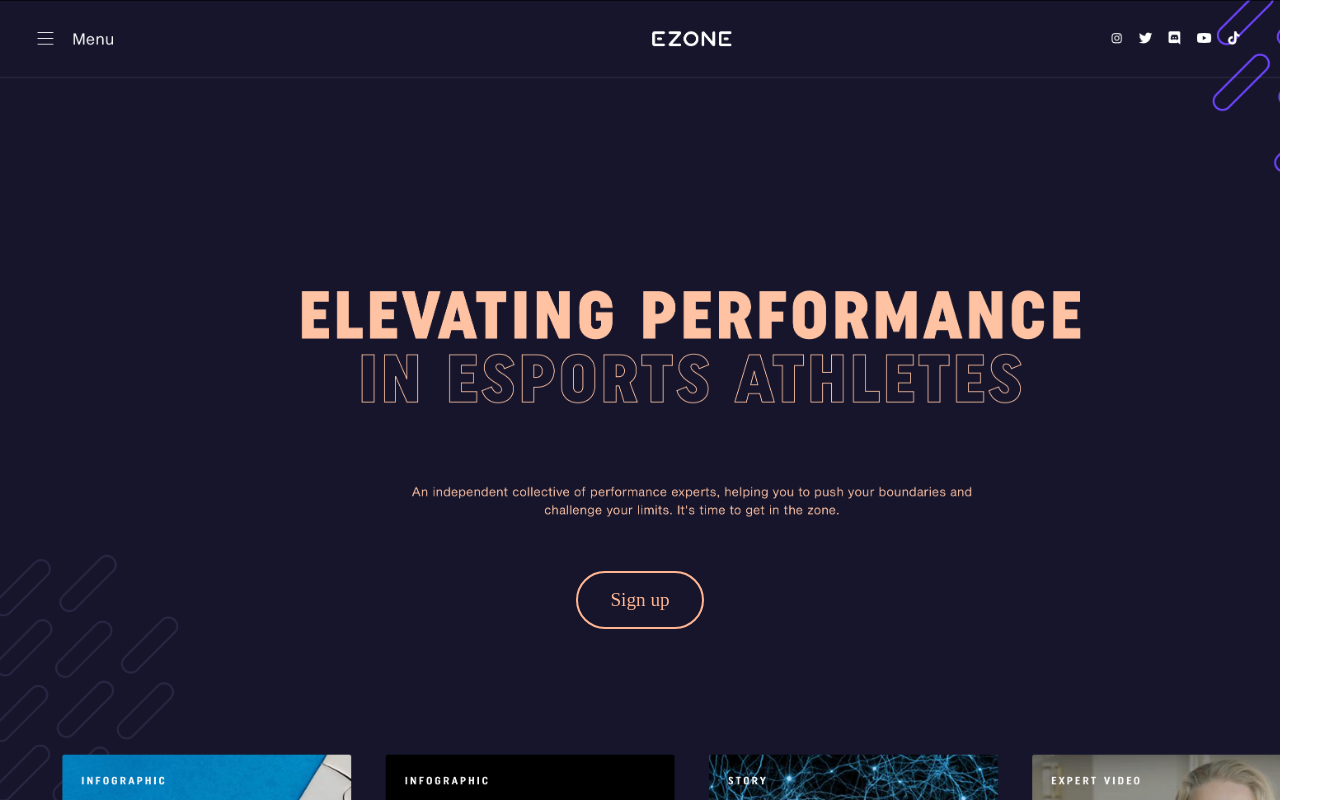
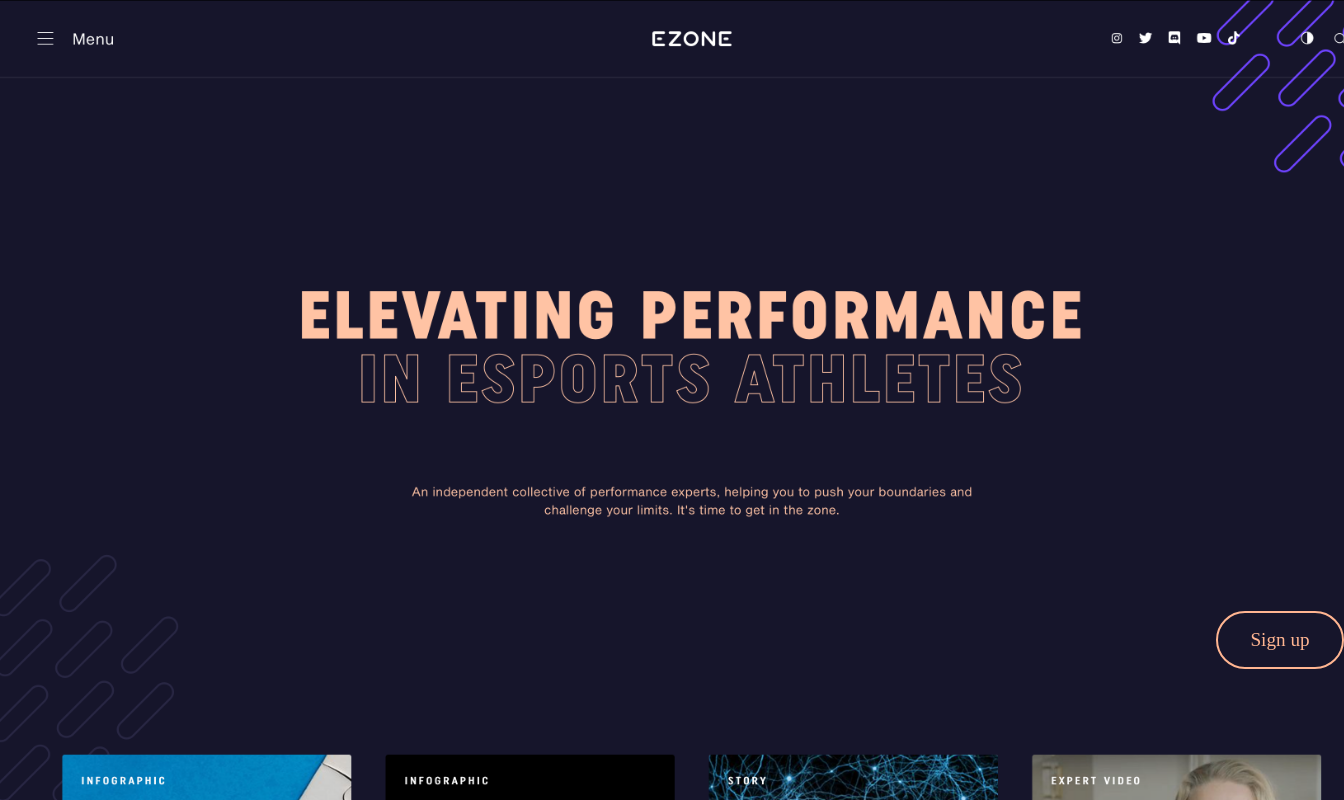
Before and after one commit to siragabari/signifly-project, a website built with Vite: page index.html in a window 1280 px wide. Shown: the whole page, 1344 px wide, since content can reach past the window. Built offline with nearby package versions, Linux system fonts and the light colour scheme; files whose address does not match are found by name.

Commit message:
startbutton placement

```diff
--- a/style/main.scss
+++ b/style/main.scss
@@ -9,8 +9,8 @@
 }
 
 #start {
-    left: 50vw;
-    top: 75vh;
+    left: 100vw;
+    top: 80vh;
     position: absolute;
     transform: translate(-50%, -50%);
     font-family: 'uniform-medium';
```
